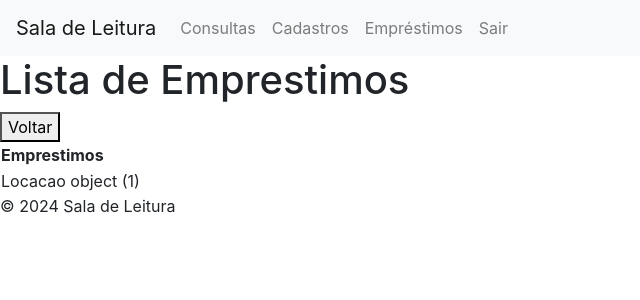
After one commit to EnriqueSLima/PI2-Univesp-Aricanduva---Grupo-10, a Django app: page /sala_leitura/emprestimos/ in a window 1280 px wide. The commit adds this page. Shown: the top 300 px of the page, without its empty margins (0-640 px from the left). Run offline with Django 3.2, Linux system fonts and the light colour scheme; a user stored in the database is signed in; tables that the repository leaves empty hold one stand-in row (values such as "Sample post"); some libraries are stand-ins or nearby versions.

Commit message:
Subindo views de consulta e de emprestimos

```diff
--- a/v0.0.1/sala_leitura/forms.py
+++ b/v0.0.1/sala_leitura/forms.py
@@ -27,7 +27,7 @@ class EditoraForm(forms.ModelForm):
 class LocacaoForm(forms.ModelForm):
     class Meta:
         model = Locacao
-        fields = [ 'id_cliente']
+        fields = ['id','id_cliente']
         #fields = [
         #    'id_cliente', 'emissao', 'status', 'total', 'observacao', 'id_usuario',
         #    'reserva', 'confirma', 'liquida'
@@ -47,7 +47,7 @@ class LocacaoForm(forms.ModelForm):
 class LocacaoItensForm(forms.ModelForm):
     class Meta:
         model = LocacaoItens
-        fields = [ 'id_produto', 'devolvido']
+        fields = [ 'id', 'id_produto', 'devolvido']
         #fields = [
         #    'id_locacao', 'id_produto', 'titulo', 'quantidade', 'dev_prevista_ori',
         #    'renovou', 'dev_prevista', 'dev_realizada', 'devolvido', 'id_usuario'
--- a/v0.0.1/sala_leitura/models.py
+++ b/v0.0.1/sala_leitura/models.py
@@ -129,7 +129,8 @@ class Usuarios(models.Model):
 
 # *** Para registrar empréstimos.
 class Locacao(models.Model):
-    id_locacao = models.IntegerField(primary_key=True, default=0)
+    id = models.AutoField(db_column='id_locacao', primary_key=True)
+    #id = models.AutoField(primary_key=True)
     #id_cliente = models.IntegerField(blank=True, null=True)
     id_cliente = models.ForeignKey(Cliente, models.DO_NOTHING, db_column='id_cliente', blank=True, null=True)
     emissao = models.DateTimeField(auto_now_add=True, blank=True, null=True)
@@ -145,14 +146,20 @@ class Locacao(models.Model):
         managed = False
         db_table = 'Locacao'
 
+    def __int__(self):
+        return self.id
+
 # *** Para registrar ????
 class LocacaoItens(models.Model):
-    id_locaitens = models.IntegerField(blank=True, null=True)
-    id_locacao = models.IntegerField(blank=True, null=True, default=0)
+    id = models.AutoField(db_column='id_locaitens', primary_key=True)
+    #id_locaitens = models.IntegerField(blank=True, null=True)
+    id_locacao = models.IntegerField(blank=True, null=True, default = 10),
+    #id_locacao = models.ForeignKey(Locacao, models.DO_NOTHING, db_column='id_locacao')
+    #id_locacao = models.ForeignKey(Locacao, models.DO_NOTHING, db_column='id_locacao', blank=True, null=True)
     #id_produto = models.IntegerField(blank=True, null=True)
     id_produto = models.ForeignKey(Produtos, models.DO_NOTHING, db_column='id_produto', blank=True, null=True)
     titulo = models.CharField(max_length=250, blank=True, null=True)
-    quantidade = models.IntegerField(blank=True, null=True)
+    quantidade = models.IntegerField(blank=True, null=True, default = 10)
     dev_prevista_ori = models.DateTimeField(blank=True, null=True)
     renovou = models.IntegerField(blank=True, null=True)
     dev_prevista = models.DateTimeField(blank=True, null=True)
--- a/v0.0.1/sala_leitura/templates/consulta.html
+++ b/v0.0.1/sala_leitura/templates/consulta.html
@@ -13,6 +13,8 @@
             <option value="clientes">Alunos</option>
             <option value="editoras">Editoras</option>
             <option value="categorias">Categorías</option>
+            <option value="emprestimos">Emprestimos</option>
+
             <!-- Adicione mais opções conforme necessário -->
         </select>
         <button type="submit">Consultar</button>
--- /dev/null
+++ b/v0.0.1/sala_leitura/templates/lista_emprestimos.html
@@ -0,0 +1,28 @@
+{% extends 'base.html' %}
+
+{% block head %}
+    <title>Lista de Emprestimos</title>
+{% endblock head %}
+{% block content %}
+    <h1>Lista de Emprestimos</h1>
+    <button onclick="window.location.href='{% url 'consulta' %}'">Voltar</button>
+
+    <table>
+        <thead>
+            <tr>
+                <th>Emprestimos</th>
+            </tr>
+        </thead>
+        <tbody>
+            {% for emprestimo in emprestimos %}
+                <tr>
+                    <td>{{ emprestimo }}</td>
+                </tr>
+            {% empty %}
+                <tr>
+                    <td colspan="3">Nenhuma categorias encontrada.</td>
+                </tr>
+            {% endfor %}
+        </tbody>
+    </table>
+{% endblock content %}
--- a/v0.0.1/sala_leitura/urls.py
+++ b/v0.0.1/sala_leitura/urls.py
@@ -20,6 +20,7 @@ from .views import (
     emprestimo,
     cadastrar_locacao_itens,
     cadastrar_tipo_produto,
+    lista_emprestimos
 )
 
 urlpatterns = [
@@ -32,6 +33,7 @@ urlpatterns = [
     path('clientes/', lista_clientes, name='lista_clientes'),
     path('editoras/', lista_editoras, name='lista_editoras'),
     path('categorias/', lista_tipo_prods, name='lista_tipo_prods'),
+    path('emprestimos/', lista_emprestimos, name='lista_emprestimos'),
     path('cadastro/', cadastro, name='cadastro'),
     path('cadastrar-usuario/', cadastrar_usuario, name='cadastrar_usuario'),
     path('cadastrar-produto/', cadastrar_produto, name='cadastrar_produto'),
--- a/v0.0.1/sala_leitura/views.py
+++ b/v0.0.1/sala_leitura/views.py
@@ -24,6 +24,8 @@ def consulta_modelo(request):
         return redirect('lista_editoras')
     elif modelo == 'categorias':
         return redirect('lista_tipo_prods')
+    elif modelo == 'emprestimos':
+        return redirect('lista_emprestimos')
     else:
         return redirect('consulta')  # Redireciona de volta se não houver modelo correspondente
 
@@ -46,6 +48,11 @@ def lista_editoras(request):
 def lista_tipo_prods(request):
     categorias = TipoProduto.objects.all()  # Recupera todos os clientes do banco de dados
     return render(request, 'lista_tipo_prods.html', {'categorias': categorias})
+
+@login_required
+def lista_emprestimos(request):
+    emprestimos = Locacao.objects.all()  # Recupera todos os clientes do banco de dados
+    return render(request, 'lista_emprestimos.html', {'emprestimos': emprestimos})
 
 @login_required
 def cadastro(request):
@@ -133,17 +140,23 @@ def emprestimo(request):
             formulario1.save()
             formulario2.save()
             return redirect('emprestimo')
+        #if formulario2.is_valid():
+        #    # Salve os dados conforme necessário
+        #    formulario2.save()
+        #    return redirect('emprestimo')
 
     else:
         formulario1 = LocacaoForm()
         formulario2 = LocacaoItensForm()
 
     emprestimos_ativos = Locacao.objects.all()  # Ajuste conforme sua lógica
+    #itens_ativos = LocacaoItens.objects.all()
 
     return render(request, 'emprestimo.html', {
         'formulario1': formulario1,
         'formulario2': formulario2,
-        'emprestimos': emprestimos_ativos
+        'emprestimos': emprestimos_ativos,
+        #'itens' : itens_ativos
     })
 
 @login_required
```
Also changed, not shown: v0.0.1/sala_leitura/templates/emprestimo.html (+25 -4 lines).
